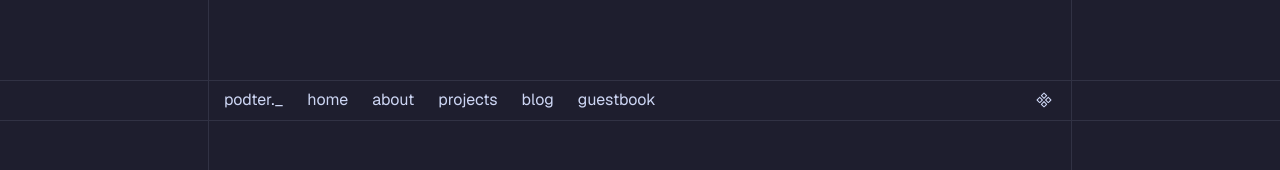
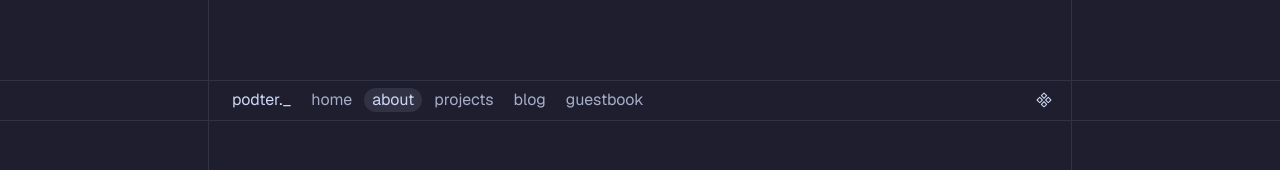
Before and after one commit to Podter/podter-website-old, a Next.js app: page /about in a window 1280 px wide. Shown: the top 170 px of the page. Built offline with nearby package versions, Linux system fonts and the light colour scheme.

Commit message:
navbar animation

```diff
--- /dev/null
+++ b/app/_components/navbar/index.ts
@@ -0,0 +1 @@
+export { default } from "./navbar";
--- /dev/null
+++ b/app/_components/navbar/link.tsx
@@ -0,0 +1,39 @@
+import { useMemo } from "react";
+import NextLink from "next/link";
+import { usePathname } from "next/navigation";
+import { m } from "framer-motion";
+
+import type { Page } from "~/constants/pages";
+import { cn } from "~/lib/utils";
+
+interface LinkProps extends Page {
+  path: string;
+}
+
+export default function Link({ path, name }: LinkProps) {
+  const pathname = usePathname();
+  const isActive = useMemo(() => path === pathname, [path, pathname]);
+
+  return (
+    <NextLink
+      href={path}
+      className={cn(
+        "relative px-2 transition-colors hover:text-foreground",
+        isActive ? "text-accent-foreground" : "text-muted-foreground",
+      )}
+    >
+      {name}
+      {isActive && (
+        <m.div
+          className="absolute inset-0 -z-10 rounded-full bg-accent"
+          layoutId="sidebar"
+          transition={{
+            type: "spring",
+            stiffness: 350,
+            damping: 30,
+          }}
+        />
+      )}
+    </NextLink>
+  );
+}
--- /dev/null
+++ b/app/_components/navbar/menu.tsx
@@ -0,0 +1,24 @@
+"use client";
+
+import { useCallback } from "react";
+import { LayoutGroup, LazyMotion } from "framer-motion";
+
+import { pages } from "~/constants/pages";
+import Link from "./link";
+
+export default function Menu() {
+  const domMax = useCallback(
+    () => import("~/lib/animation").then((mod) => mod.default),
+    [],
+  );
+
+  return (
+    <LazyMotion features={domMax}>
+      <LayoutGroup>
+        {Object.entries(pages).map(([path, { name }], i) => (
+          <Link key={i} path={path} name={name} />
+        ))}
+      </LayoutGroup>
+    </LazyMotion>
+  );
+}
--- a/app/_components/navbar.tsx
+++ b/app/_components/navbar/navbar.tsx
@@ -2,18 +2,17 @@ import Link from "next/link";
 import { Component1Icon } from "@radix-ui/react-icons";
 
 import { Button } from "~/components/ui/button";
+import Menu from "./menu";
 
 export default function Navbar() {
   return (
     <header className="mb-10 mt-6 flex h-10 w-full items-center justify-between px-4 md:my-20">
       <div className="flex h-full items-center">
-        <nav className="flex h-full items-center gap-6">
-          <Link href="/">podter._</Link>
-          <Link href="/">home</Link>
-          <Link href="/">about</Link>
-          <Link href="/">projects</Link>
-          <Link href="/">blog</Link>
-          <Link href="/">guestbook</Link>
+        <nav className="flex h-full items-center gap-1">
+          <Link href="/" className="px-2">
+            podter._
+          </Link>
+          <Menu />
         </nav>
       </div>
       <Button size="icon" className="h-6 w-6" variant="ghost">
--- /dev/null
+++ b/constants/pages.ts
@@ -0,0 +1,21 @@
+export interface Page {
+  name: string;
+}
+
+export const pages: Record<string, Page> = {
+  "/": {
+    name: "home",
+  },
+  "/about": {
+    name: "about",
+  },
+  "/projects": {
+    name: "projects",
+  },
+  "/blog": {
+    name: "blog",
+  },
+  "/guestbook": {
+    name: "guestbook",
+  },
+};
--- /dev/null
+++ b/lib/animation.ts
@@ -0,0 +1,3 @@
+import { domMax } from "framer-motion";
+
+export default domMax;
--- a/package.json
+++ b/package.json
@@ -17,6 +17,7 @@
     "@radix-ui/react-slot": "^1.0.2",
     "class-variance-authority": "^0.7.0",
     "clsx": "^2.1.0",
+    "framer-motion": "^10.18.0",
     "geist": "^1.2.1",
     "next": "14.0.5-canary.59",
     "react": "^18",
```
Also changed, not shown: 1 other file (tests, documents, lock files or other folders).
